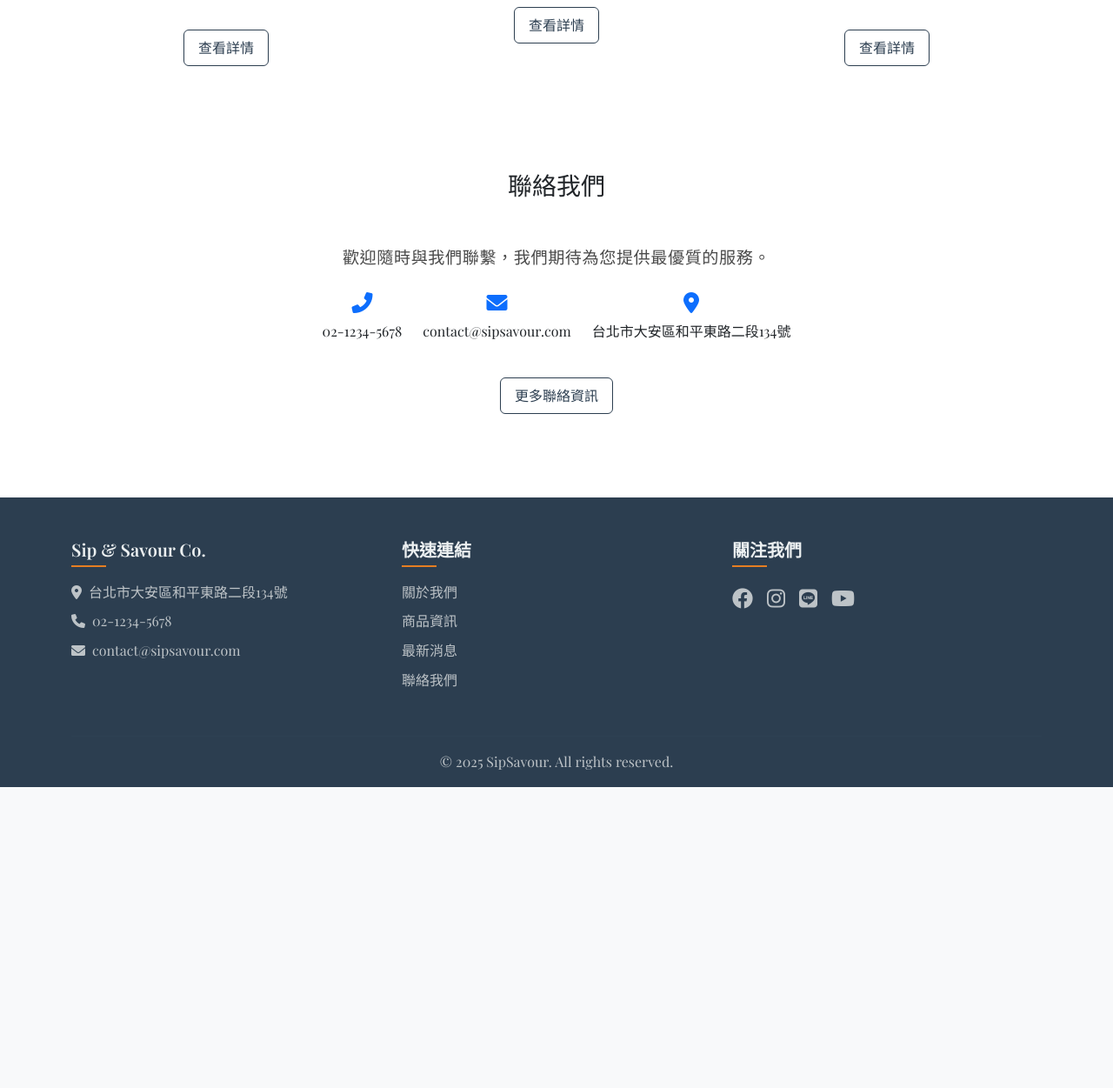
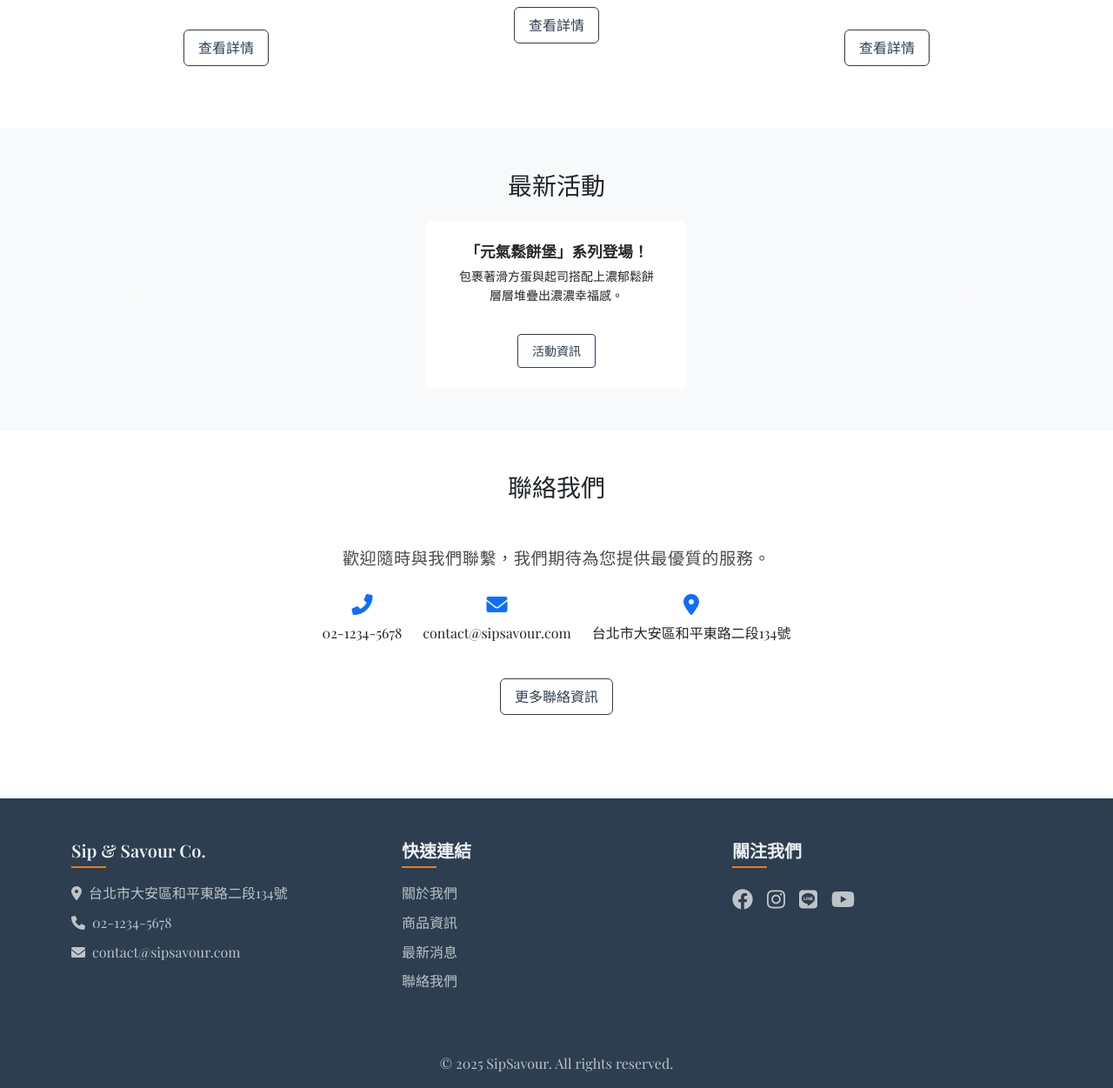
Before and after one commit to Yong-Cheng-Huang/Sip-Savour-Co, a Django app: page / in a window 1280 px wide. Shown: the part 1368-2619 px from the top of the page at 87% size. Before the commit the page ends 2273 px from the top, so only its background shows below. Run offline with Django 5.2, Linux system fonts and the light colour scheme; data comes from the database, SQL or seed files in the repository; parts of the project's set-up code (start-up, migrations or seed data) failed here and were passed over.

Commit message:
"Update home.html with new carousel"。
新增最新活動區塊

```diff
--- a/templates/home.html
+++ b/templates/home.html
@@ -53,6 +53,55 @@
         </div>
     </div>
 </section>
+<!-- 最新活動輪播區塊 -->
+<section class="py-5 bg-light">
+  <div class="container">
+    <h3 class="text-center mb-4">最新活動</h3>
+    <div id="newsCarousel" class="carousel slide" data-bs-ride="carousel" data-bs-interval="4000" data-bs-pause="hover">
+      <div class="carousel-inner">
+        <div class="carousel-item active">
+          <div class="card mx-auto" style="width: 300px;">
+            <class="card-img-top" alt="活動1">
+            <div class="card-body text-center">
+              <h5 class="card-title">「元氣鬆餅堡」系列登場！</h5>
+              <p class="card-text small">包裹著滑方蛋與起司搭配上濃郁鬆餅<br>層層堆疊出濃濃幸福感。</p>
+              <a href="/news" class="btn btn-outline-primary btn-sm">活動資訊</a>
+            </div>
+          </div>
+        </div>
+        <div class="carousel-item">
+          <div class="card mx-auto" style="width: 300px;">
+            <class="card-img-top" alt="活動2">
+            <div class="card-body text-center">
+              <h5 class="card-title">新品發表會</h5>
+              <p class="card-text small">Sip & Savour 將於 6 月舉辦新品發表會，敬請期待！</p>
+              <a href="/news" class="btn btn-outline-primary btn-sm">活動資訊</a>
+            </div>
+          </div>
+        </div>
+        <div class="carousel-item">
+          <div class="card mx-auto" style="width: 300px;">
+            <class="card-img-top" alt="活動3">
+            <div class="card-body text-center">
+              <h5 class="card-title">粉絲回饋活動</h5>
+              <p class="card-text small">感謝支持，粉絲回饋好禮大放送中！</p>
+              <a href="/news" class="btn btn-outline-primary btn-sm">活動資訊</a>
+            </div>
+          </div>
+        </div>
+      </div>
+      <!-- 控制箭頭 -->
+      <button class="carousel-control-prev" type="button" data-bs-target="#newsCarousel" data-bs-slide="prev">
+        <span class="carousel-control-prev-icon" aria-hidden="true"></span>
+        <span class="visually-hidden">上一則</span>
+      </button>
+      <button class="carousel-control-next" type="button" data-bs-target="#newsCarousel" data-bs-slide="next">
+        <span class="carousel-control-next-icon" aria-hidden="true"></span>
+        <span class="visually-hidden">下一則</span>
+      </button>
+    </div>
+  </div>
+</section>
 
 <!-- Contact Section -->
 <section class="py-5">
```
